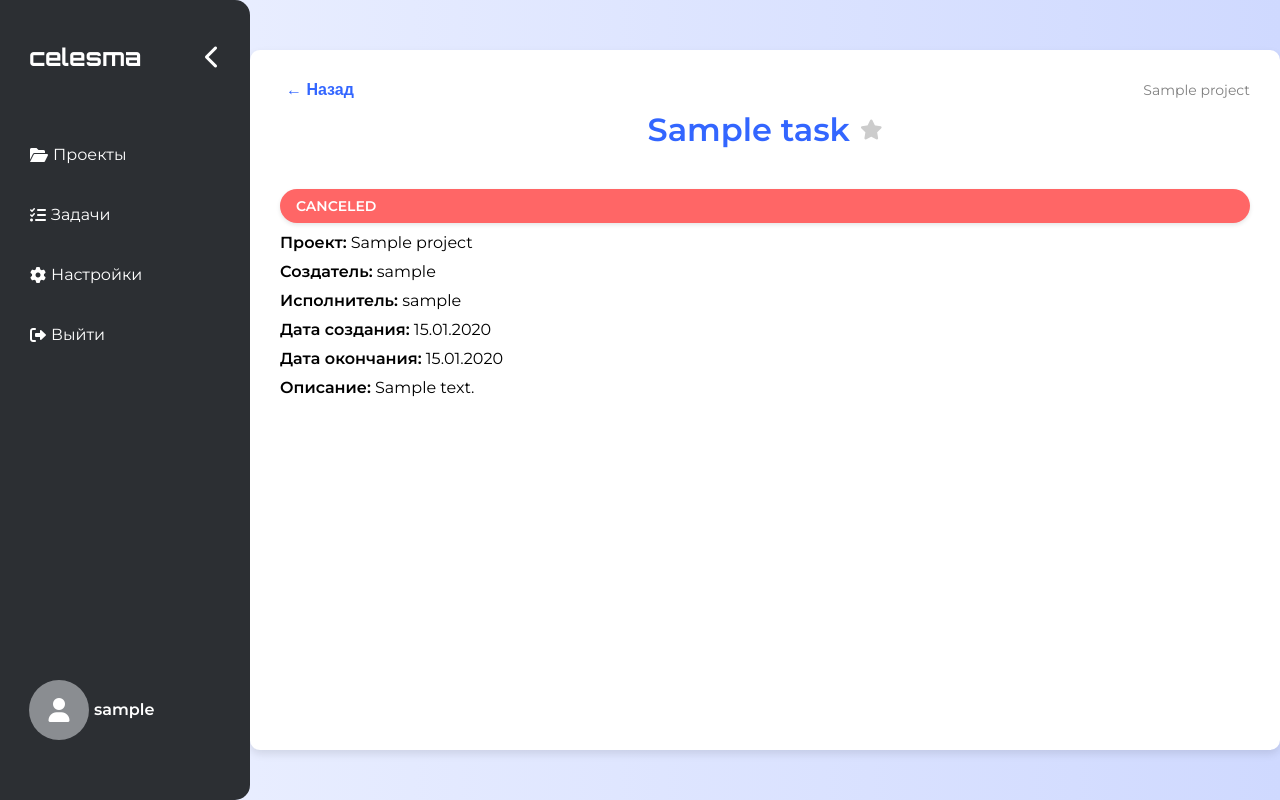
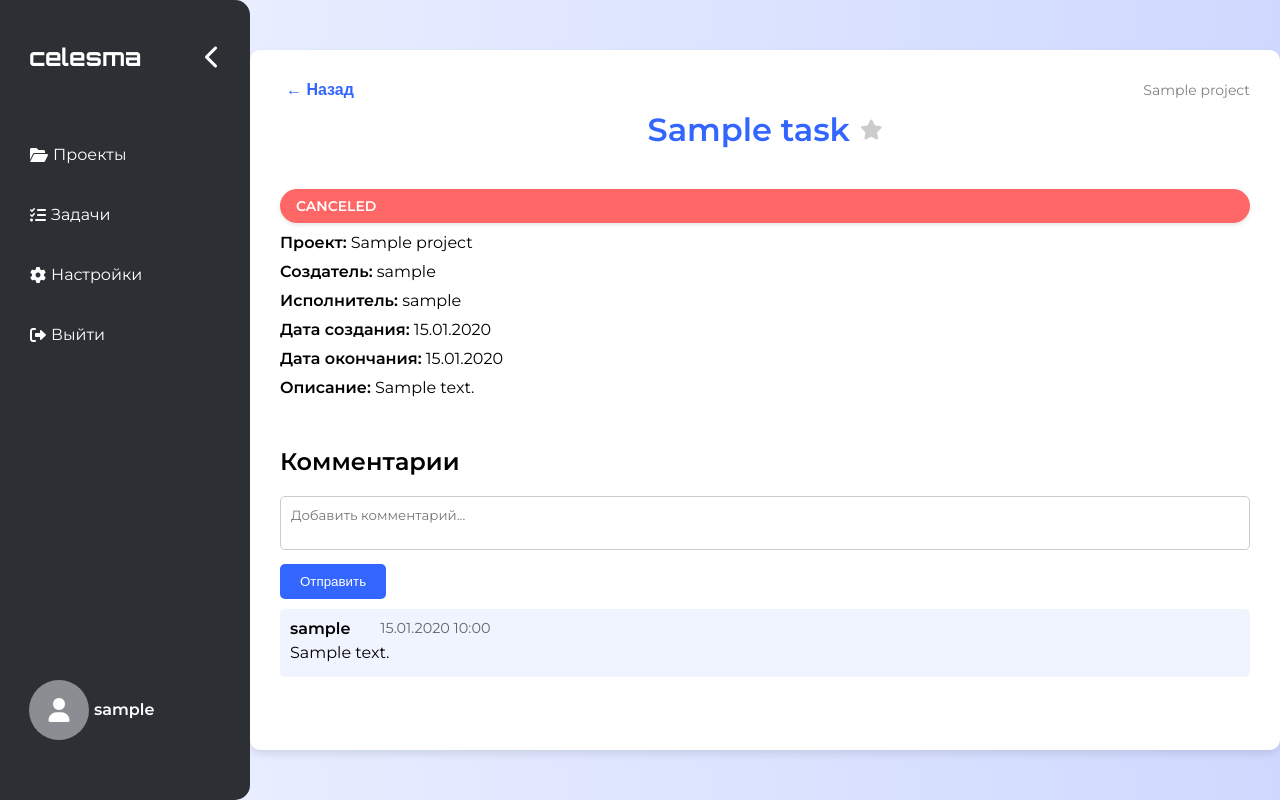
Before and after one commit to dispixxx/CelesmaProject, a Spring Boot app: page /projects/1/tasks/1 in a window 1280 px wide. Run offline with Spring Boot 4, Linux system fonts and the light colour scheme; a user stored in the database is signed in; tables that the repository leaves empty hold one stand-in row (values such as "Sample post"); some of the project's set-up classes (security, data sources, template engines, error pages and the like) are left out, and stand-ins take their place; some libraries are stand-ins or nearby versions; some web fonts are replaced.

Commit message:
+check exist email +comments in task

```diff
--- a/src/main/java/com/disp/learnspringsecurity/controller/ContentController.java
+++ b/src/main/java/com/disp/learnspringsecurity/controller/ContentController.java
@@ -27,15 +27,12 @@ public class ContentController {
     private ProjectService projectService;
 
     @Autowired
-    private UserRepository userRepository;
-
-    @Autowired
     private TaskService taskService;
 
     @Autowired
     private CustomUserDetailsService userDetailsService;
 
-    @RequestMapping("/welcome") //Страница для НЕавторизованных пользователей
+    @GetMapping("/welcome") //Страница для НЕавторизованных пользователей
     public String handleWelcome() {
         return "index";
     }
--- a/src/main/java/com/disp/learnspringsecurity/controller/TaskController.java
+++ b/src/main/java/com/disp/learnspringsecurity/controller/TaskController.java
@@ -35,7 +35,8 @@ public class TaskController {
 
     @Autowired
     private CustomUserDetailsService userDetailsService;
-
+    @Autowired
+    private CommentService commentService;
 
 
     @GetMapping
@@ -60,6 +61,7 @@ public class TaskController {
     @GetMapping("/{id}")
     public String getTaskDetails(@PathVariable Long id, @PathVariable Long projectId, Model model) {
         Task task = taskService.getTaskById(id);
+        List<Comment> comments = commentService.getCommentsByTaskId(id);
         String username = authenticationFacade.getAuthenticatedUsername();
         User currentUser = userDetailsService.getUserByUsername(username);
         Project project = projectService.getProjectById(projectId);
@@ -84,11 +86,12 @@ public class TaskController {
         model.addAttribute("projectId",projectId);
         model.addAttribute("isAdminOrModerator", isAdminOrModerator);
         model.addAttribute("isCreatorOrAssignee", isCreatorOrAssignee);
+        model.addAttribute("comments", comments);
         return "task";
     }
 
     @PostMapping("/{id}/status")
-    public String changeTaskStatus(@PathVariable Long id, @RequestParam TaskStatus status, @PathVariable String projectId) {
+    public String changeTaskStatus(@PathVariable Long id, @RequestParam TaskStatus status, @PathVariable Long projectId ) {
         taskService.changeTaskStatus(id, status);
         return "redirect:/projects/" + projectId + "/tasks/" + id;
     }
--- a/src/main/java/com/disp/learnspringsecurity/model/CustomUserDetailsService.java
+++ b/src/main/java/com/disp/learnspringsecurity/model/CustomUserDetailsService.java
@@ -61,6 +61,11 @@ public class CustomUserDetailsService implements UserDetailsService {
         return user.orElse(null);
     }
 
+    public User getUserByEmail(String email){
+        Optional<User> user = userRepository.findByEmail(email);
+        return user.orElse(null);
+    }
+
     public User getUserById(Long userId) {
         Optional<User> user = userRepository.findById(userId);
         return user.orElse(null);
--- a/src/main/java/com/disp/learnspringsecurity/model/ProjectService.java
+++ b/src/main/java/com/disp/learnspringsecurity/model/ProjectService.java
@@ -162,7 +162,7 @@ public class ProjectService {
         ProjectMember member = new ProjectMember();
         member.setProject(project);
         member.setUser(user);
-        member.setRole(ProjectRole.MEMBER);
+        member.setRole(ProjectRole.MEMBER); //Стандартная роль.
         project.getMembers().add(member);
 
         projectRepository.save(project);
--- a/src/main/java/com/disp/learnspringsecurity/repo/UserRepository.java
+++ b/src/main/java/com/disp/learnspringsecurity/repo/UserRepository.java
@@ -7,4 +7,5 @@ import java.util.Optional;
 
 public interface UserRepository extends JpaRepository<User, Long> {
     Optional<User> findByUsername(String username);
+    Optional<User> findByEmail(String email);
 }
--- a/src/main/resources/templates/task.html
+++ b/src/main/resources/templates/task.html
@@ -39,40 +39,6 @@
         }
         .task-details p {
             margin: 10px 0;
-        }
-        .comments-section {
-            margin-top: 30px;
-        }
-        .comment {
-            background: #f0f4ff;
-            padding: 10px;
-            border-radius: 5px;
-            margin-bottom: 10px;
-        }
-        .comment p {
-            margin: 5px 0;
-        }
-        .comment-form {
-            margin-top: 20px;
-        }
-        .comment-form textarea {
-            width: 100%;
-            padding: 10px;
-            border-radius: 5px;
-            border: 1px solid #ccc;
-            font-family: 'Montserrat', sans-serif;
-        }
-        .comment-form button {
-            background: #3366ff;
-            color: white;
-            padding: 10px 20px;
-            border: none;
-            border-radius: 5px;
-            cursor: pointer;
-            margin-top: 10px;
-        }
-        .comment-form button:hover {
-            background: #254eda;
         }
 
         /*    КНОПКА НАЗАД  */
@@ -267,7 +233,129 @@
         }
         /*    STATUS*/
 
-    /*    MEDIA*/
+        .content-container {
+            display: flex;
+            gap: 40px; /* Расстояние между колонками */
+            margin-top: 20px;
+        }
+
+        /*COMMENT*/
+        .comments-section {
+            flex: 1; /* Левая колонка занимает половину контейнера */
+            /*margin-top: 30px;*/
+            /*max-height: 300px; !* Максимальная высота контейнера с комментариями *!*/
+            /*overflow-y: auto; !* Добавляем вертикальный скролл при необходимости *!*/
+        }
+
+        .comment-form{
+            margin-bottom: 10px;
+        }
+
+        .comment-form textarea {
+            width: 100%;
+            padding: 10px;
+            border-radius: 5px;
+            border: 1px solid #ccc;
+            font-family: 'Montserrat', sans-serif;
+            resize: none; /* Запрещаем изменение размера */
+            /*overflow-y: auto; !* Добавляем вертикальный скролл при необходимости *!*/
+            /*max-height: 300px; !* Максимальная высота текстового поля *!*/
+            box-sizing: border-box;
+        }
+
+        .comment {
+            background: #f0f4ff;
+            padding: 10px;
+            border-radius: 5px;
+            margin-bottom: 10px;
+        }
+
+        .comment-header {
+            display: flex;
+            align-items: center; /* Выравниваем по вертикали */
+            margin-bottom: 5px; /* Отступ между заголовком и текстом комментария */
+        }
+
+        .comment-header strong {
+            font-weight: 600; /* Жирный шрифт для имени пользователя */
+            white-space: nowrap; /* Запрещаем перенос текста на новую строку */
+            overflow: hidden; /* Скрываем текст, который выходит за пределы контейнера */
+            text-overflow: ellipsis; /* Добавляем многоточие в конце обрезанного текста */
+            max-width: 300px; /* Устанавливаем максимальную ширину контейнера */
+            display: inline-block; /* Чтобы текст обрезался корректно */
+        }
+
+        .comment-header small {
+            color: #666; /* Серый цвет для даты */
+            font-size: 0.9em; /* Уменьшаем размер шрифта для даты */
+            padding-left: 30px;
+        }
+
+        .comment-text {
+            margin: 0; /* Убираем отступы у текста комментария */
+            word-wrap: break-word; /* Перенос длинных слов */
+        }
+
+        .comment p {
+            margin: 5px 0;
+        }
+
+        .comment-form button {
+            background: #3366ff;
+            color: white;
+            padding: 10px 20px;
+            border: none;
+            border-radius: 5px;
+            cursor: pointer;
+            margin-top: 10px;
+        }
+        .comment-form button:hover {
+            background: #254eda;
+        }
+        /*COMMENT*/
+
+        /*HISTORY*/
+        .history-section {
+            flex: 1; /* Правая колонка занимает половину контейнера */
+            /*margin-top: 30px;*/
+        }
+
+        .history-item {
+            background: #f0f4ff;
+            padding: 10px;
+            border-radius: 5px;
+            margin-bottom: 10px;
+        }
+
+        .history-header {
+            display: flex;
+            justify-content: space-between; /* Размещаем имя и дату по краям */
+            align-items: center; /* Выравниваем по вертикали */
+            margin-bottom: 5px; /* Отступ между заголовком и текстом истории */
+        }
+
+        .history-header strong {
+            font-weight: 600; /* Жирный шрифт для имени пользователя */
+            white-space: nowrap; /* Запрещаем перенос текста на новую строку */
+            overflow: hidden; /* Скрываем текст, который выходит за пределы контейнера */
+            text-overflow: ellipsis; /* Добавляем многоточие в конце обрезанного текста */
+            max-width: 300px; /* Устанавливаем максимальную ширину контейнера */
+            display: inline-block; /* Чтобы текст обрезался корректно */
+        }
+
+        .history-header small {
+            color: #666; /* Серый цвет для даты */
+            font-size: 0.9em; /* Уменьшаем размер шрифта для даты */
+            padding-left: 30px;
+        }
+
+        .history-text {
+            margin: 0; /* Убираем отступы у текста истории */
+            word-wrap: break-word; /* Перенос длинных слов */
+        }
+        /*HISTORY*/
+
+        /*MEDIA*/
         /* Медиа-запросы для адаптивности */
 
         /* Для устройств с шириной экрана до 768px (планшеты и мобильные) */
@@ -337,6 +425,7 @@
                 margin-top: 5px; /* Добавляем отступ сверху */
             }
         }
+        /*MEDIA*/
     </style>
 </head>
 <body>
@@ -379,22 +468,41 @@
     </div>
 
 
-    <div class="comments-section"><!--
-        <h2>Комментарии</h2>
-        <div th:each="comment : ${task.comments}" class="comment">
-            <p><strong th:text="${comment.author.username}"></strong> <span th:text="${comment.text}"></span></p>
-            <p><small th:text="${#temporals.format(comment.createdAt, 'dd.MM.yyyy HH:mm')}"></small></p>
+    <div class="content-container">
+        <div class="comments-section">
+            <h2>Комментарии</h2>
+            <div class="comment-form">
+                <form th:action="@{/projects/{projectId}/tasks/{id}/comments(id=${task.id},projectId=${projectId})}" method="post">
+                    <textarea name="commentText" placeholder="Добавить комментарий..." required></textarea>
+                    <button type="submit">Отправить</button>
+                </form>
+            </div>
+
+            <div th:each="comment : ${task.comments}" class="comment">
+                <div class="comment-header">
+                    <strong th:text="${comment.author.username}"></strong>
+                    <small th:text="${#temporals.format(comment.createdAt, 'dd.MM.yyyy HH:mm')}"></small>
+                </div>
+                <p class="comment-text" th:text="${comment.text}"></p>
+            </div>
         </div>
-        <div class="comment-form">
-            <form th:action="@{/tasks/{id}/comment(id=${task.id})}" method="post">
-                <textarea name="commentText" placeholder="Добавить комментарий..." required></textarea>
-                <button type="submit">Отправить</button>
-            </form>
-        </div>
-    --></div>
+
+<!--        <div class="history-section">
+            <h2>История изменений</h2>
+            <div th:each="history : ${task.history}" class="history-item">
+                <div class="history-header">
+                    <strong th:text="${history.user.username}"></strong>
+                    <small th:text="${#temporals.format(history.timestamp, 'dd.MM.yyyy HH:mm')}"></small>
+                </div>
+                <p class="history-text" th:text="${history.description}"></p>
+            </div>
+        </div>-->
+    </div>
 </div>
 
 <script th:src="@{/js/sidebar.js}"></script>
+
+<!--<form th:action="@{/projects/{projectId}/tasks/{id}/comments(id=${task.id},projectId=${projectId})}" method="post">-->
 
 <script th:src="@{/js/star-in-task.js}"></script>
 
```
Also changed, not shown: src/main/java/com/disp/learnspringsecurity/controller/CommentController.java (added, +47 -0 lines), src/main/java/com/disp/learnspringsecurity/controller/RegistrationController.java (+16 -5 lines), src/main/java/com/disp/learnspringsecurity/model/Comment.java (added, +64 -0 lines), src/main/java/com/disp/learnspringsecurity/model/CommentService.java (added, +24 -0 lines), src/main/java/com/disp/learnspringsecurity/model/Task.java (+13 -0 lines), src/main/java/com/disp/learnspringsecurity/repo/CommentRepository.java (added, +9 -0 lines).
